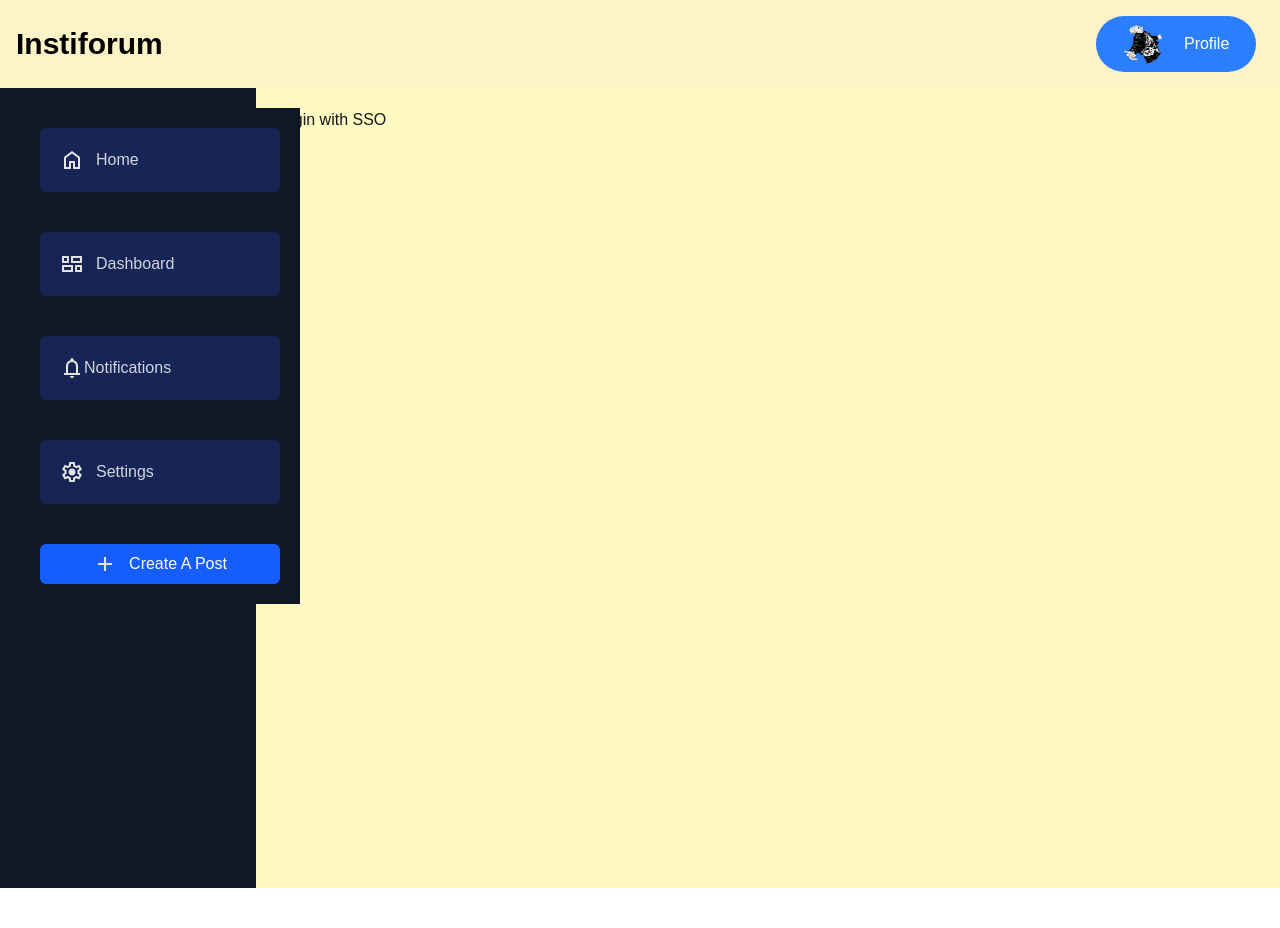
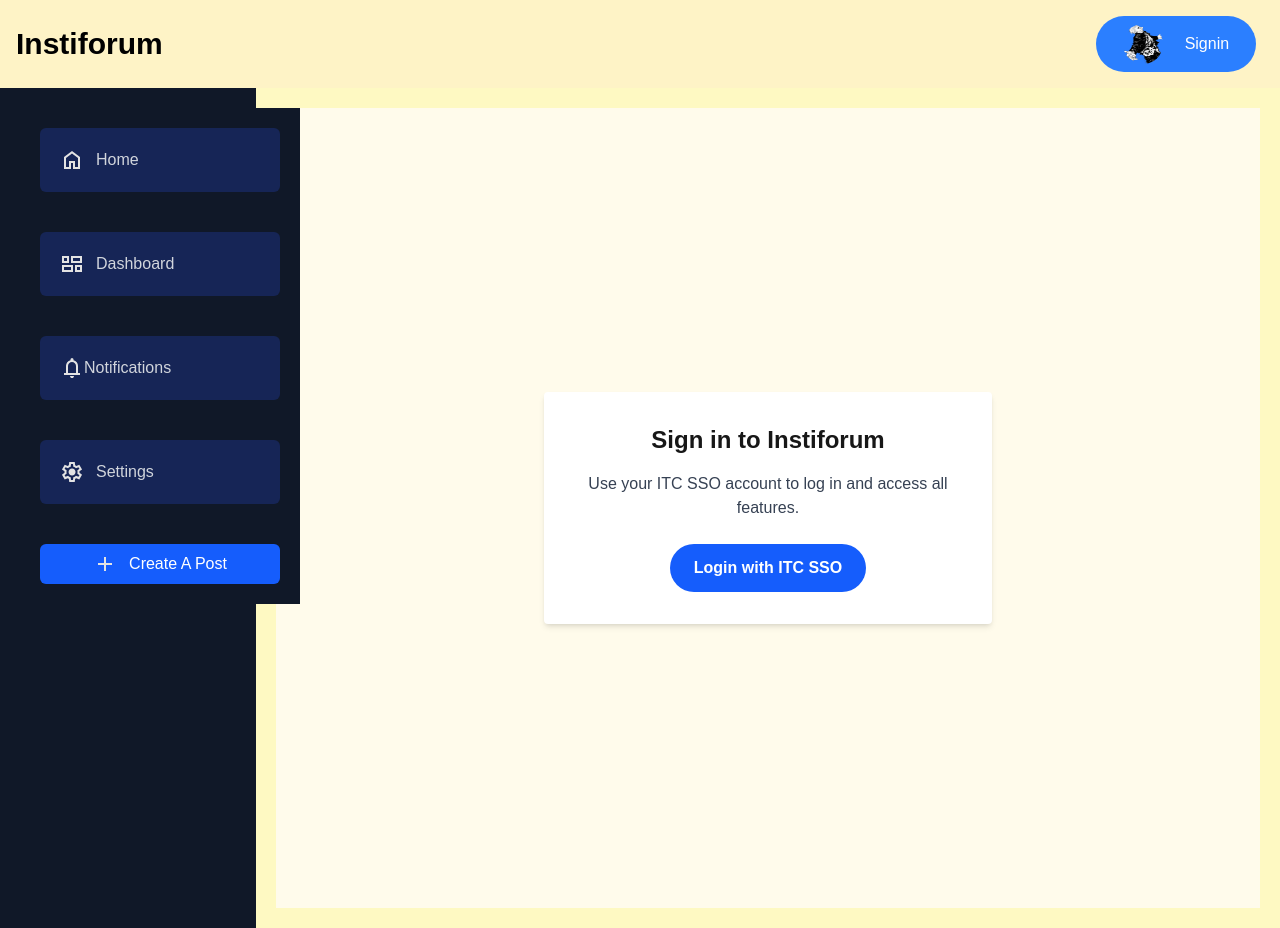
Before and after one commit to wncc/Hello-FOSS-25_Instiforum, a Next.js app: page /signin in a window 1280 px wide. Before the commit the page ends 888 px from the top, so only its background shows below. Built offline with nearby package versions, Linux system fonts and the light colour scheme; no server answers.

Commit message:
Add profile page with logout, improved navbar and signin flow

```diff
--- /dev/null
+++ b/app/profile/page.js
@@ -0,0 +1,46 @@
+"use client"
+import React, { useEffect, useState } from "react";
+import { supabase } from "../lib/supabaseclient";
+
+const ProfilePage = () => {
+  const [user, setUser] = useState(null);
+  const [loading, setLoading] = useState(true);
+
+  useEffect(() => {
+    // Try to get user from localStorage first
+    const localUser = localStorage.getItem("user");
+    if (localUser) {
+      setUser(JSON.parse(localUser));
+      setLoading(false);
+      return;
+    }
+    // If not found, you could fetch from Supabase (optional)
+    setLoading(false);
+  }, []);
+
+  if (loading) return <div>Loading...</div>;
+  if (!user) return <div>No user data found. Please log in.</div>;
+
+  const handleLogout = () => {
+    localStorage.removeItem("user");
+    localStorage.removeItem("sessionKey");
+    window.location.href = "/home";
+  };
+
+  return (
+    <div className="max-w-xl mx-auto mt-10 p-6 bg-white rounded shadow">
+      <h1 className="text-3xl font-bold mb-4">Profile</h1>
+      <div className="space-y-2 mb-6">
+        <div><strong>Name:</strong> {user.name}</div>
+        <div><strong>Roll:</strong> {user.roll}</div>
+        <div><strong>Degree:</strong> {user.degree}</div>
+        <div><strong>Department:</strong> {user.department}</div>
+        <div><strong>Role:</strong> {user.role}</div>
+        <div><strong>Joined:</strong> {user.created_at ? new Date(user.created_at).toLocaleString() : "-"}</div>
+      </div>
+      <button onClick={handleLogout} className="bg-red-500 text-white px-4 py-2 rounded-full font-semibold hover:bg-red-600 transition">Logout</button>
+    </div>
+  );
+};
+
+export default ProfilePage;
--- a/app/signin/page.js
+++ b/app/signin/page.js
@@ -1,21 +1,25 @@
+
 "use client"
-import React from 'react'
-
-// Function to redirect the user to IITB SSO login page
-function redirectToSSO(projectId) {
-  // Replace NEXT_PUBLIC_IITSSO_ID with your actual Project ID (from env variables)
-  window.location.href = `https://sso.tech-iitb.org/project/${process.env.NEXT_PUBLIC_IITSSO_ID}/ssocall/`;
-}
+import React from "react";
 
 const Signin = () => {
+  // Get project ID from env
+  const projectId = process.env.NEXT_PUBLIC_IITSSO_ID;
+  const ssoUrl = `https://sso.tech-iitb.org/project/${projectId}/ssocall/`;
+
   return (
-    <div>
-      {/* Button that triggers redirect to IITB SSO login */}
-      <button onClick={() => redirectToSSO(process.env.IITSSO_ID)}>
-        Login with SSO
-      </button>
+    <div className="flex flex-col items-center justify-center min-h-screen bg-amber-50">
+      <div className="bg-white p-8 rounded shadow-md w-full max-w-md text-center">
+        <h1 className="text-2xl font-bold mb-4">Sign in to Instiforum</h1>
+        <p className="mb-6 text-gray-700">Use your ITC SSO account to log in and access all features.</p>
+        <a href={ssoUrl}>
+          <button className="bg-blue-600 text-white px-6 py-3 rounded-full font-semibold hover:bg-blue-700 transition">
+            Login with ITC SSO
+          </button>
+        </a>
+      </div>
     </div>
-  )
-}
+  );
+};
 
-export default Signin
+export default Signin;
--- a/components/navbar.js
+++ b/components/navbar.js
@@ -1,17 +1,36 @@
-import React from 'react'
+
+"use client"
+import React, { useEffect, useState } from 'react';
+import Link from 'next/link';
 
 const Navbar = () => {
+  const [user, setUser] = useState(null);
+
+  useEffect(() => {
+    const localUser = localStorage.getItem("user");
+    if (localUser) {
+      setUser(JSON.parse(localUser));
+    } else {
+      setUser(null);
+    }
+  }, []);
+
+  const buttonText = user ? user.name : "Signin";
+  const buttonHref = user ? "/profile" : "/signin";
+
   return (
-    <>
-    <div className=' sticky top-0 flex justify-between items-center p-4 bg-amber-100 text-white'>
-        <h1 className='text-3xl font-bold text-black'>Instiforum</h1>
-        <div >
-            <button className='bg-blue-500 flex w-40 justify-around items-center text-white px-4 py-2 rounded-full mr-2'> <img src='placeholder.png' className='rounded-full h-10 w-10'></img>Profile</button>
-        </div>
+    <div className='sticky top-0 flex justify-between items-center p-4 bg-amber-100 text-white'>
+      <h1 className='text-3xl font-bold text-black'>Instiforum</h1>
+      <div>
+        <Link href={buttonHref}>
+          <button className='bg-blue-500 flex w-40 justify-around items-center text-white px-4 py-2 rounded-full mr-2'>
+            <img src='placeholder.png' className='rounded-full h-10 w-10' alt='Profile'/>
+            {buttonText}
+          </button>
+        </Link>
+      </div>
+    </div>
+  );
+};
 
-    </div>
-    </>
-  )
-}
-
-export default Navbar
+export default Navbar;
```
